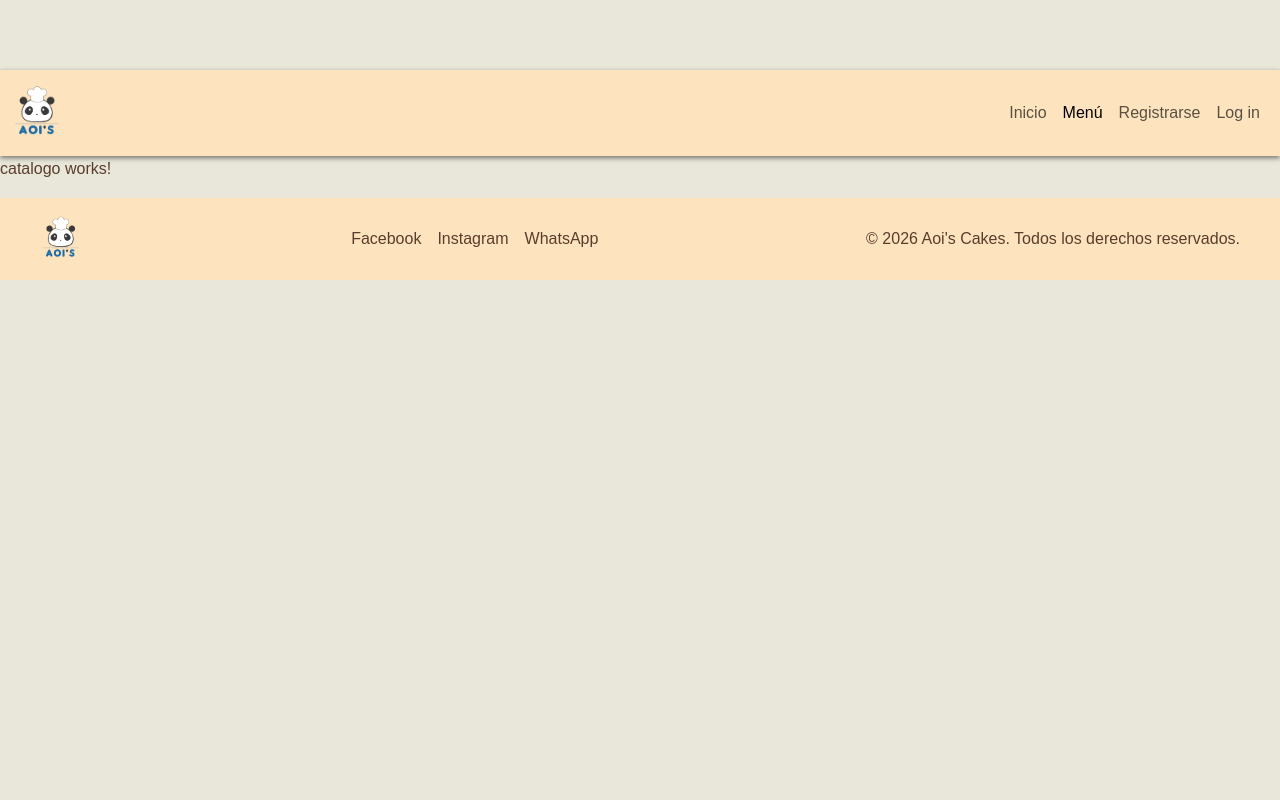
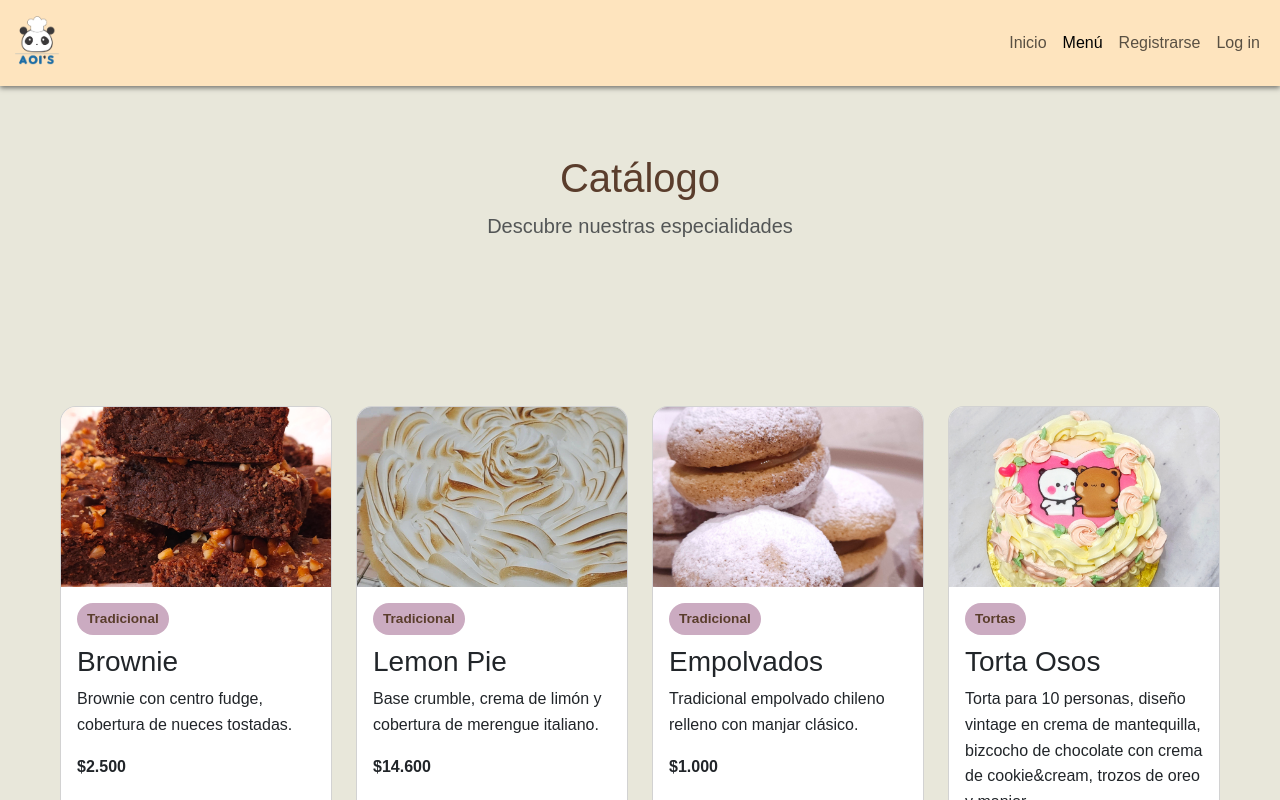
Before and after one commit to SebaleSan/aois-cakes-angular, an Angular app: page /catalogo in a window 1280 px wide. Shown: the top 800 px of the page. Built offline with nearby package versions, Linux system fonts and the light colour scheme.

Commit message:
se crean producto mock en ts para simular catalogo

```diff
--- /dev/null
+++ b/src/app/data/productos.ts
@@ -0,0 +1,146 @@
+export interface Producto {
+  id: number;
+  nombre: string;
+  categoria: string;
+  precio: number;
+  imagen: string;
+  descripcion: string;
+  disponible: boolean;
+  destacado: boolean;
+}
+
+export const CATEGORIAS: string[] = [
+  'Todas',
+  'Tortas',
+  'Catering',
+  'Galletas',
+  'Tradicional'
+];
+
+export const PRODUCTOS: Producto[] = [
+  {
+    id: 1,
+    nombre: 'Brownie',
+    categoria: 'Tradicional',
+    precio: 2500,
+    imagen: 'assets/img/tradicional/brownie.jpg',
+    descripcion: 'Brownie con centro fudge, cobertura de nueces tostadas.',
+    disponible: true,
+    destacado: false,
+  },
+  {
+    id: 2,
+    nombre: 'Lemon Pie',
+    categoria: 'Tradicional',
+    precio: 14600,
+    imagen: 'assets/img/tradicional/lemonPie.jpg',
+    descripcion: 'Base crumble, crema de limón y cobertura de merengue italiano.',
+    disponible: true,
+    destacado: true,
+  },
+  {
+    id: 3,
+    nombre: 'Empolvados',
+    categoria: 'Tradicional',
+    precio: 1000,
+    imagen: 'assets/img/tradicional/empolvados-copia.jpg',
+    descripcion: 'Tradicional empolvado chileno relleno con manjar clásico.',
+    disponible: true,
+    destacado: false,
+  },
+  {
+    id: 4,
+    nombre: 'Torta Osos',
+    categoria: 'Tortas',
+    precio: 55000,
+    imagen: 'assets/img/tortas/tortaoso.jpg',
+    descripcion: 'Torta para 10 personas, diseño vintage en crema de mantequilla, bizcocho de chocolate con crema de cookie&cream, trozos de oreo y manjar.',
+    disponible: true,
+    destacado: false,
+  },
+  {
+    id: 5,
+    nombre: 'Torta de Bodas',
+    categoria: 'Tortas',
+    precio: 120000,
+    imagen: 'assets/img/tortas/tortabodas.jpg',
+    descripcion: 'Bizcocho de amapola con crema pastelera vainilla, mermelada frambuesa y crema tipo cheesecake. Dos pisos para 40 personas.',
+    disponible: true,
+    destacado: true,
+  },
+
+  {
+    id: 6,
+    nombre: 'Torta Minecraft',
+    categoria: 'Tortas',
+    precio: 68000,
+    imagen: 'assets/img/tortas/unnamed.jpg',
+    descripcion: 'Torta para 15 personas de bizcocho de zanahoria con crema bon o bon, cubierta en crema de mantequilla sabor vainilla.',
+    disponible: true,
+    destacado: false,
+
+
+  }
+,
+{
+    id: 7,
+    nombre: 'Galletas New York Oreo',
+    categoria: 'Cookies',
+    precio: 2900,
+    imagen: 'assets/img/galletas/1000045912.jpg',
+    descripcion: 'Galletas New York de 100grms con trozos de galleta Oreo.',
+    disponible: true,
+    destacado: false,
+  },
+  {
+    id: 8,
+    nombre: 'Galletas Variadas',
+    categoria: 'Cookies',
+    precio: 16000,
+    imagen: 'assets/img/galletas/1000248584.jpg',
+    descripcion: 'Pack de 25 galletas gourmet surtidas para ocasión especial.',
+    disponible: false,
+    destacado: true,
+  },
+  {
+    id: 9,
+    nombre: 'Galletas Personalizadas',
+    categoria: 'Cookies',
+    precio: 3000,
+    imagen: 'assets/img/galletas/1000250908.jpg',
+    descripcion: 'Galletas decoradas con diseño temático personalizado.',
+    disponible: true,
+    destacado: false,
+  },
+  {
+    id: 10,
+    nombre: 'Mini Lemon',
+    categoria: 'Catering',
+    precio: 10000,
+    imagen: 'assets/img/catering/1000017786.jpg',
+    descripcion: 'Mini Lemon pie relleno de crema de limón con cobertura de merengue.',
+    disponible: true,
+    destacado: false,
+  },
+  {
+    id: 11,
+    nombre: 'Dulces Chilenos',
+    categoria: 'Catering',
+    precio: 14600,
+    imagen: 'assets/img/catering/1000164318.jpg',
+    descripcion: 'Variedad de dulces chilenos típicos y de temporada.',
+    disponible: true,
+    destacado: true,
+  },
+  {
+    id: 12,
+    nombre: 'Mini Tartaleta de Frutas',
+    categoria: 'Catering',
+    precio: 18670,
+    imagen: 'assets/img/catering/1000051665.jpg',
+    descripcion: 'Mini tartaleta crujiente con frutas frescas y crema pastelera suave.',
+    disponible: true,
+    destacado: false,
+  }
+
+];
--- a/src/app/pages/catalogo/catalogo.html
+++ b/src/app/pages/catalogo/catalogo.html
@@ -1 +1,37 @@
-<p>catalogo works!</p>
+<main class="container py-5">
+
+  <section class="text-center mb-5">
+    <h1>Catálogo</h1>
+    <p class="lead text-muted">Descubre nuestras especialidades</p>
+  </section>
+
+  <section class="row g-4" *ngIf="productos.length > 0; else sinProductos">
+
+    <article class="col-12 col-md-6 col-lg-3" *ngFor="let producto of productos">
+      <a [routerLink]="['/detalle', producto.id]" class="text-decoration-none">
+        <div class="card catalog h-100 rounded-4 overflow-hidden">
+          <img
+            [src]="producto.imagen"
+            [alt]="producto.nombre"
+            class="card-img-top"
+            style="height: 180px; object-fit: cover;"
+          />
+          <div class="card-body catalog-content">
+            <span class="categoria">{{ producto.categoria }}</span>
+            <h3 class="card-title">{{ producto.nombre }}</h3>
+            <p class="card-text">{{ producto.descripcion }}</p>
+            <p class="fw-bold">{{ formatearPrecio(producto.precio) }}</p>
+          </div>
+        </div>
+      </a>
+    </article>
+
+  </section>
+
+  <ng-template #sinProductos>
+    <div class="alert alert-warning text-center">
+      No hay productos disponibles en este momento.
+    </div>
+  </ng-template>
+
+</main>
--- a/src/app/pages/catalogo/catalogo.ts
+++ b/src/app/pages/catalogo/catalogo.ts
@@ -1,9 +1,19 @@
 import { Component } from '@angular/core';
+import { CommonModule } from '@angular/common';
+import { RouterLink } from '@angular/router';
+import { PRODUCTOS, Producto } from '../../data/productos';
 
 @Component({
   selector: 'app-catalogo',
-  imports: [],
+  standalone: true,
+  imports: [CommonModule, RouterLink],
   templateUrl: './catalogo.html',
-  styleUrl: './catalogo.css',
+  styleUrl: './catalogo.css'
 })
-export class Catalogo {}
+export class Catalogo {
+  productos: Producto[] = PRODUCTOS;
+
+  formatearPrecio(precio: number): string {
+    return '$' + precio.toLocaleString('es-CL');
+  }
+}
--- a/src/app/pages/inicio/inicio.css
+++ b/src/app/pages/inicio/inicio.css
@@ -1,5 +1,7 @@
 .header {
-  min-height: 60vh;
+  min-height: 50vh;
+  display: flex;
+  align-items: center;
   background-image: linear-gradient(rgba(0,0,0,0.4), rgba(70,50,40,0.8)),
     url('/assets/img/tortas/tortabackground.jpeg');
   background-size: cover;
--- a/src/app/pages/inicio/inicio.html
+++ b/src/app/pages/inicio/inicio.html
@@ -1,4 +1,4 @@
-<header class="header" id="home">
+<header class="header h-100" id="home">
   <div class="container h-100">
     <div class="row h-100 align-items-center justify-content-center text-center">
       <div class="col-12 col-md-8">
@@ -37,6 +37,7 @@
             </div>
           </a>
         </div>
+
 
         <div class="col-md-6 col-lg-3">
           <a routerLink="/catalogo" class="text-decoration-none">
@@ -96,6 +97,7 @@
     </div>
   </section>
 
+
   <section id="contact">
     <div class="container">
       <div class="row align-items-center g-4">
--- a/src/styles.css
+++ b/src/styles.css
@@ -48,7 +48,6 @@ body {
   background-color: var(--color-fondo);
   color: var(--color-texto);
   line-height: 1.6;
-  padding-top: 70px;
   overflow-x: hidden;
   min-height: 100vh;
   display: flex;
@@ -244,9 +243,7 @@ section {
 
 /* CELULAR (menos de 768px) */
 @media (max-width: 767px) {
-  body {
-    padding-top: 50px;
-  }
+
 
   main {
     margin-top: 20px;
```
Also changed, not shown: src/app/pages/inicio/inicio.ts (line endings or trailing spaces).
